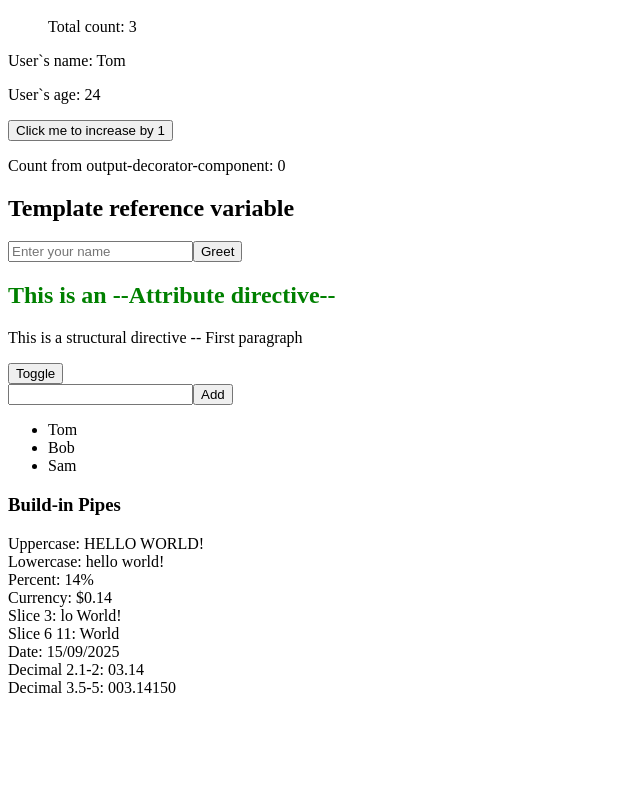
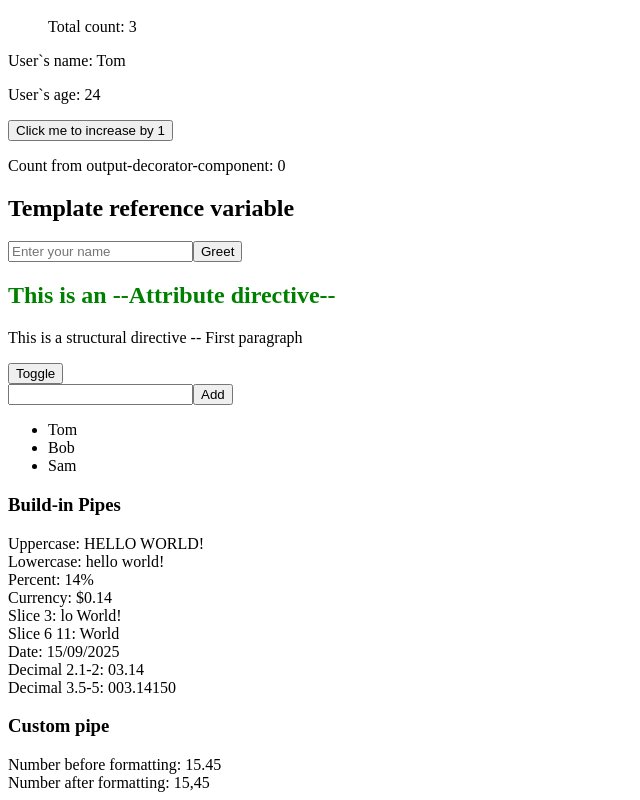
Before and after one commit to SysoievB/angular_metanit_tutorial, an Angular app: page / in a window 1280 px wide. Shown: the part 483-1283 px from the top of the page, without its empty margins (0-640 px from the left). Before the commit the page ends 1188 px from the top, so only its background shows below. Built offline with nearby package versions, Linux system fonts and the light colour scheme.

Commit message:
Added custom pipe

```diff
--- /dev/null
+++ b/src/app/custom-pipe/custom-pipe.ts
@@ -0,0 +1,12 @@
+import { Pipe, PipeTransform} from '@angular/core';
+
+@Pipe({
+  name: "format",
+  standalone: true
+})
+export class CustomPipe implements PipeTransform {
+
+    transform(value: number, args?: any) : string {
+        return  value.toString().replace(".", ",");
+    }
+}
--- a/src/app/integrated-pipes/integrated-pipes.html
+++ b/src/app/integrated-pipes/integrated-pipes.html
@@ -8,3 +8,5 @@
 <div>Date: {{myDate | date:"dd/MM/yyyy"}}</div>
 <div>Decimal 2.1-2: {{pi | number:"2.1-2"}}</div>
 <div>Decimal 3.5-5: {{pi | number:"3.5-5"}}</div>
+<h3>Custom pipe</h3>
+<div>Number before formatting: {{x}}<br>Number after formatting: {{x | format}}</div>
--- a/src/app/integrated-pipes/integrated-pipes.ts
+++ b/src/app/integrated-pipes/integrated-pipes.ts
@@ -8,6 +8,7 @@ import {
   SlicePipe,
   UpperCasePipe
 } from '@angular/common';
+import {CustomPipe} from '../custom-pipe/custom-pipe';
 
 @Component({
   selector: 'integrated-pipes',
@@ -18,7 +19,8 @@ import {
     CurrencyPipe,
     SlicePipe,
     DatePipe,
-    DecimalPipe
+    DecimalPipe,
+    CustomPipe
   ],
   templateUrl: './integrated-pipes.html',
   styleUrl: './integrated-pipes.css'
@@ -28,4 +30,5 @@ export class IntegratedPipes {
   percentage: number = 0.14;
   myDate = Date.now();
   pi: number = 3.1415;
+  x: number = 15.45;
 }
```
